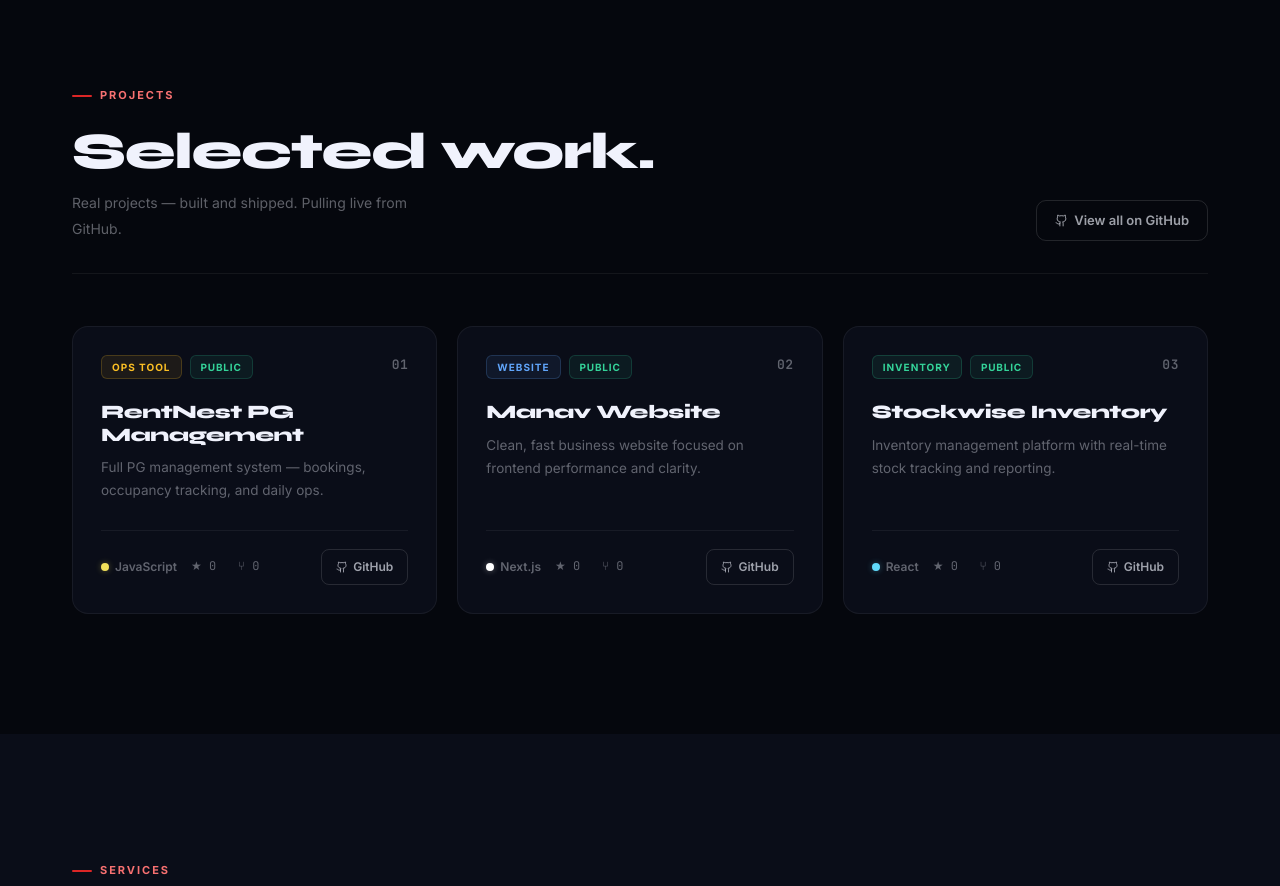
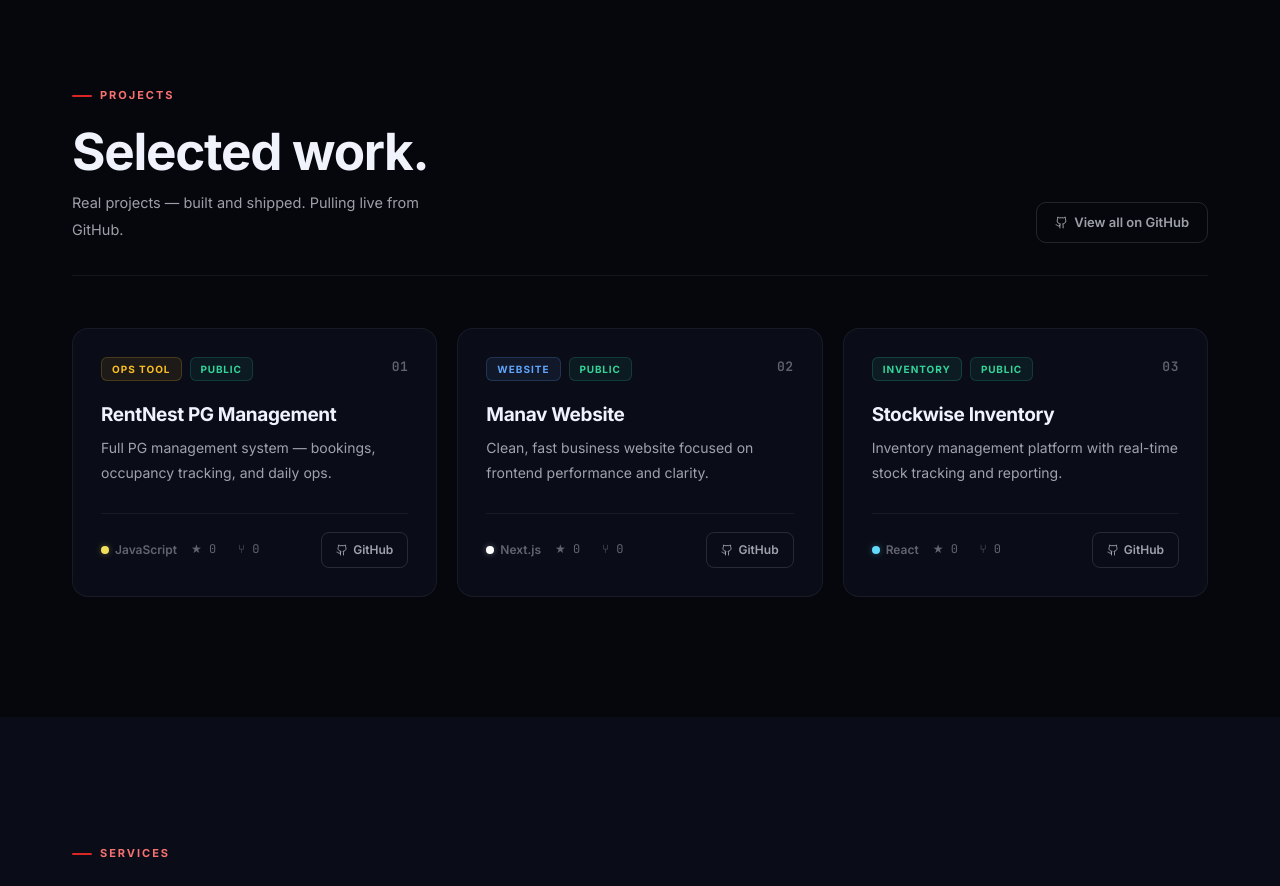
Before and after one commit to bhumit1311/bhumit-dev-portfolio, a Next.js app: page / in a window 1280 px wide. Shown: the part 2300-3186 px from the top of the page. Built offline with nearby package versions, Linux system fonts and the light colour scheme; no server answers.

Commit message:
feat: improve Projects section readability with Space Grotesk font and better contrast

```diff
--- a/app/globals.css
+++ b/app/globals.css
@@ -8,6 +8,7 @@ html {
 @theme inline {
   --font-sans: "Inter", "Segoe UI", system-ui, sans-serif;
   --font-display: "Syne", "Inter", sans-serif;
+  --font-readable: "Space Grotesk", "Inter", sans-serif;
   --font-mono: "JetBrains Mono", "Cascadia Code", monospace;
 }
 
--- a/app/layout.js
+++ b/app/layout.js
@@ -114,7 +114,7 @@ export default function RootLayout({ children }) {
         <link rel="preconnect" href="https://fonts.googleapis.com" />
         <link rel="preconnect" href="https://fonts.gstatic.com" crossOrigin="anonymous" />
         <link
-          href="https://fonts.googleapis.com/css2?family=Inter:wght@400;500;600;700;800&family=Syne:wght@400;600;700;800&family=JetBrains+Mono:wght@400;600&display=swap"
+          href="https://fonts.googleapis.com/css2?family=Inter:wght@400;500;600;700;800&family=Space+Grotesk:wght@400;500;600;700&family=Syne:wght@400;600;700;800&family=JetBrains+Mono:wght@400;600&display=swap"
           rel="stylesheet"
         />
         {/* Structured Data (JSON-LD) */}
--- a/components/Projects.jsx
+++ b/components/Projects.jsx
@@ -122,14 +122,15 @@ function ProjectCard({ project, index }) {
       {/* Title */}
       <h3 style={{
         fontSize: "19px",
-        fontWeight: 800, letterSpacing: "-0.025em", color: "var(--c-fg)",
-        marginBottom: "10px", lineHeight: 1.2,
+        fontFamily: "var(--font-readable)",
+        fontWeight: 700, letterSpacing: "-0.02em", color: "var(--c-fg)",
+        marginBottom: "10px", lineHeight: 1.25,
       }}>
         {project.title}
       </h3>
 
       {/* Description */}
-      <p style={{ fontSize: "13.5px", lineHeight: 1.7, color: "var(--c-fg-3)", marginBottom: "28px" }}>
+      <p style={{ fontSize: "14px", fontFamily: "var(--font-readable)", lineHeight: 1.75, color: "var(--c-fg-2)", marginBottom: "28px" }}>
         {project.subtitle}
       </p>
 
@@ -202,10 +203,10 @@ export default function Projects() {
         >
           <div>
             <p className="eyebrow">Projects</p>
-            <h2 style={{ fontSize: "clamp(32px, 4vw, 54px)", fontWeight: 800, lineHeight: 1.05, color: "var(--c-fg)" }}>
+            <h2 style={{ fontSize: "clamp(32px, 4vw, 54px)", fontFamily: "var(--font-readable)", fontWeight: 700, lineHeight: 1.05, color: "var(--c-fg)" }}>
               Selected work.
             </h2>
-            <p style={{ marginTop: "12px", fontSize: "14px", lineHeight: 1.8, color: "var(--c-fg-3)", maxWidth: "380px" }}>
+            <p style={{ marginTop: "12px", fontSize: "14.5px", fontFamily: "var(--font-readable)", lineHeight: 1.8, color: "var(--c-fg-2)", maxWidth: "380px" }}>
               Real projects — built and shipped. Pulling live from GitHub.
             </p>
           </div>
```
